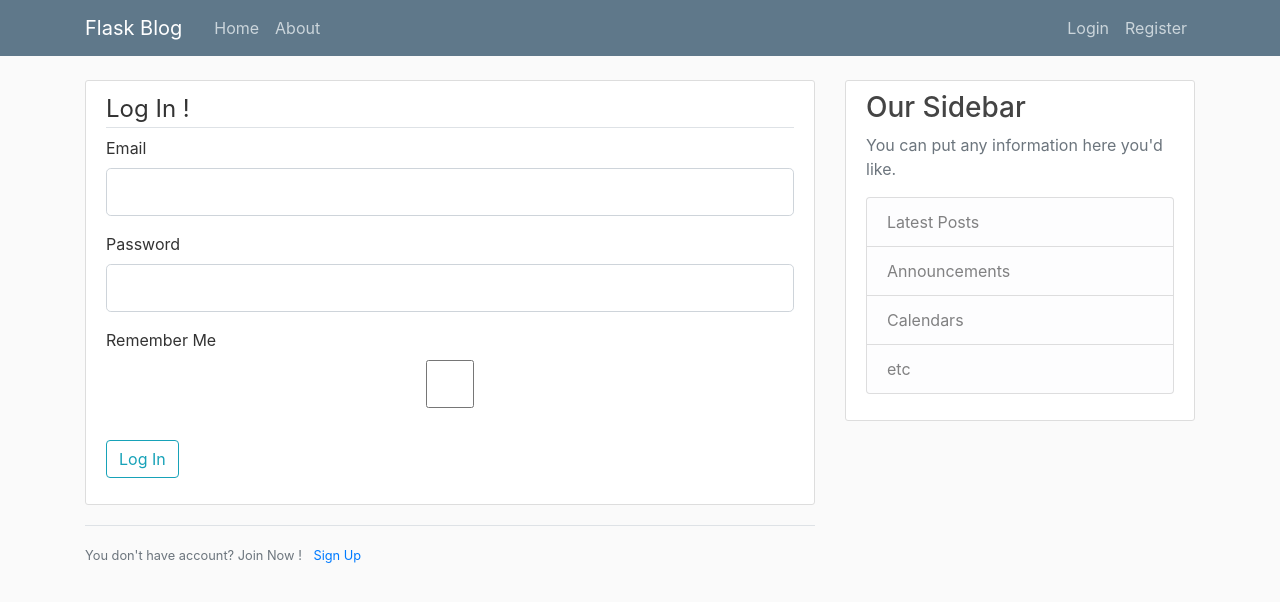
After one commit to omarfessi/blogapp, a Flask app: page /login in a window 1280 px wide. The commit adds this page. Shown: the top 602 px of the page. Run offline with Flask 2, Linux system fonts and the light colour scheme.

```diff
--- a/flaskblog.py
+++ b/flaskblog.py
@@ -1,5 +1,5 @@
 from crypt import methods
-from flask import Flask, render_template, url_for
+from flask import Flask, render_template, url_for, flash, redirect
 from forms import RegistrationForm, LoginForm
 
 app = Flask(__name__)
@@ -36,9 +36,12 @@
 @app.route("/register", methods=['GET', 'POST'])
 def register():
     form = RegistrationForm()
+    if form.validate_on_submit():
+        flash('Welcome {}! Your account has been created'.format(form.username.data), 'success')
+        return redirect(url_for('login'))
     return render_template('register.html', title='Register', form = form)
 
-@app.route("/login")
+@app.route("/login",  methods=['GET', 'POST'])
 def login():
     form = LoginForm()
     return render_template('login.html', title='login', form = form)
--- a/templates/layout.html
+++ b/templates/layout.html
@@ -39,6 +39,15 @@
     <main role="main" class="container">
         <div class="row">
             <div class="col-md-8">
+            {% with messages = get_flashed_messages(with_categories=True) %}
+              {% if messages %}
+                {% for categorie, message in messages%}
+                  <div class="alert alert-{{categorie}}">
+                    {{message}}
+                  </div>
+                {% endfor %}
+              {%endif%}
+            {%endwith%}
             {% block content %}{% endblock %}
             </div>
             <div class="col-md-4">
--- /dev/null
+++ b/templates/login.html
@@ -0,0 +1,35 @@
+{% extends "layout.html" %}
+{% block content %}
+    <div class="content-section">
+        <form method="POST" action="">
+            {{ form.csrf_token }}
+            <fieldset class="form-group">
+                <legend class="border-bottom mb4"> Log In !</legend>
+                <div class="form-group">
+                    {{form.email.label(class="form-control-label")}}
+                    {{form.email(class="form-control form-control-lg")}}
+                </div>
+                <div class="form-group">
+                    {{form.password.label(class="form-control-label")}}
+                    {{form.password(class="form-control form-control-lg")}}
+                </div>
+                <div class="form-group">
+                    {{form.remember.label(class="form-control-label")}}
+                    {{form.remember(class="form-control form-control-lg")}}
+                </div>
+
+            </fieldset>
+
+            <div class="form-group">
+                {{form.submit(class="btn btn-outline-info")}}
+            </div>
+        </form>
+    </div>
+    <div class="border-top pt-3">
+        <small class="text-muted">
+            You don't have account? Join Now ! <a class="ml-2" href="{{url_for('register')}}"> Sign Up</a>
+        </small>
+
+    </div>
+
+{% endblock content %}
```
Also changed, not shown: templates/register.html (+56 -5 lines).
